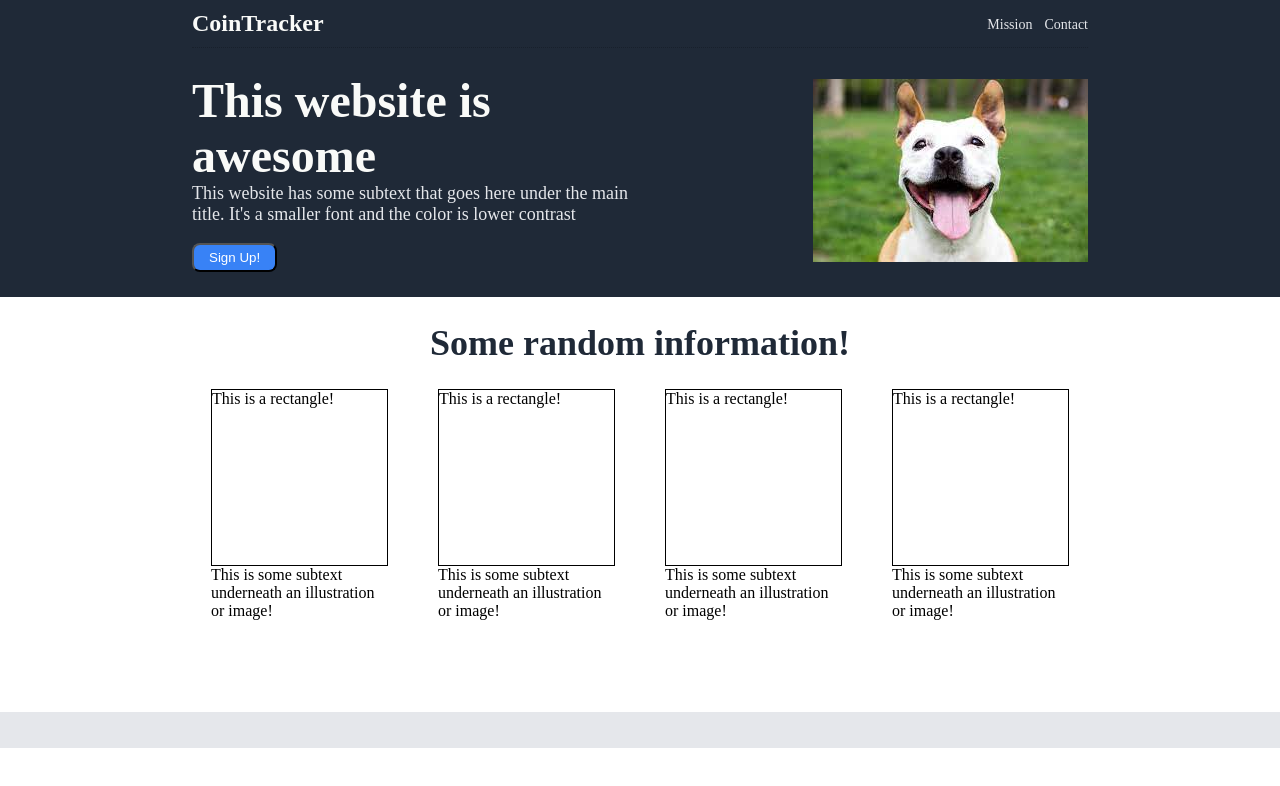
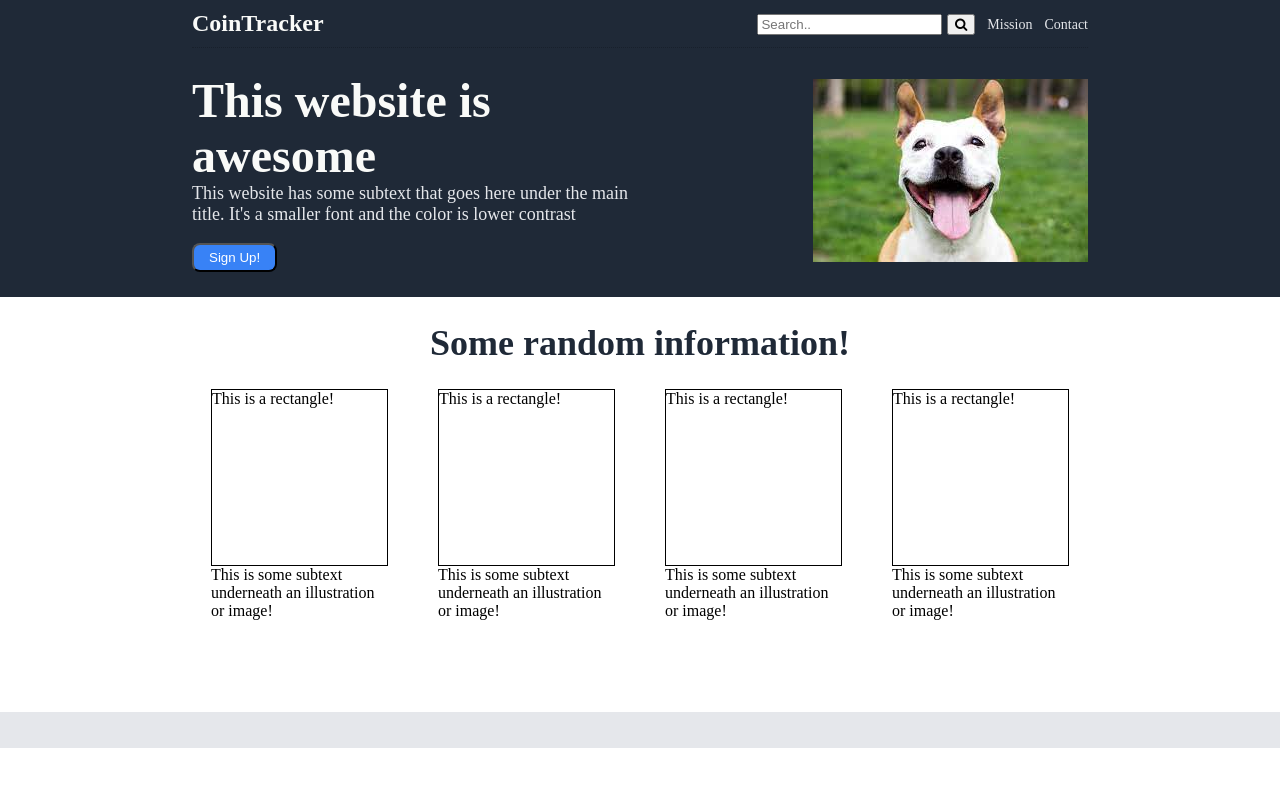
Before and after one commit to twilly27/LandingPage, a plain HTML site: page index.html in a window 1280 px wide. Drawn offline with Linux system fonts and the light colour scheme.

Commit message:
Add search box and button

```diff
--- a/index.html
+++ b/index.html
@@ -4,6 +4,9 @@
     <meta charset="UTF-8">
     <link rel="stylesheet" href="style.css" />
     <link rel="stylesheet" href="style2.css" />
+    <!-- Load Search Icon library -->
+    <link rel="stylesheet" href="https://cdnjs.cloudflare.com/ajax/libs/font-awesome/4.7.0/css/font-awesome.min.css">
+
     <title>My First Webpage!</title>
     <style>
       ul {
@@ -24,6 +27,13 @@
               <a href="/">
                 CoinTracker
               </a>
+            </li>
+            <li class="herosecondary">
+              <!-- The form -->
+              <form class="searchbox" action="action_page.php">
+                <input type="text" placeholder="Search.." name="search">
+                <button type="submit"><i class="fa fa-search"></i></button>
+              </form>
             </li>
             <li class="herosecondary">
               <a href="">
--- a/style2.css
+++ b/style2.css
@@ -62,3 +62,7 @@
 .quotes {
     background-color: #E5E7EB;
 }
+.searchbox {
+    margin: auto;
+    max-width: 300px;
+}
```
